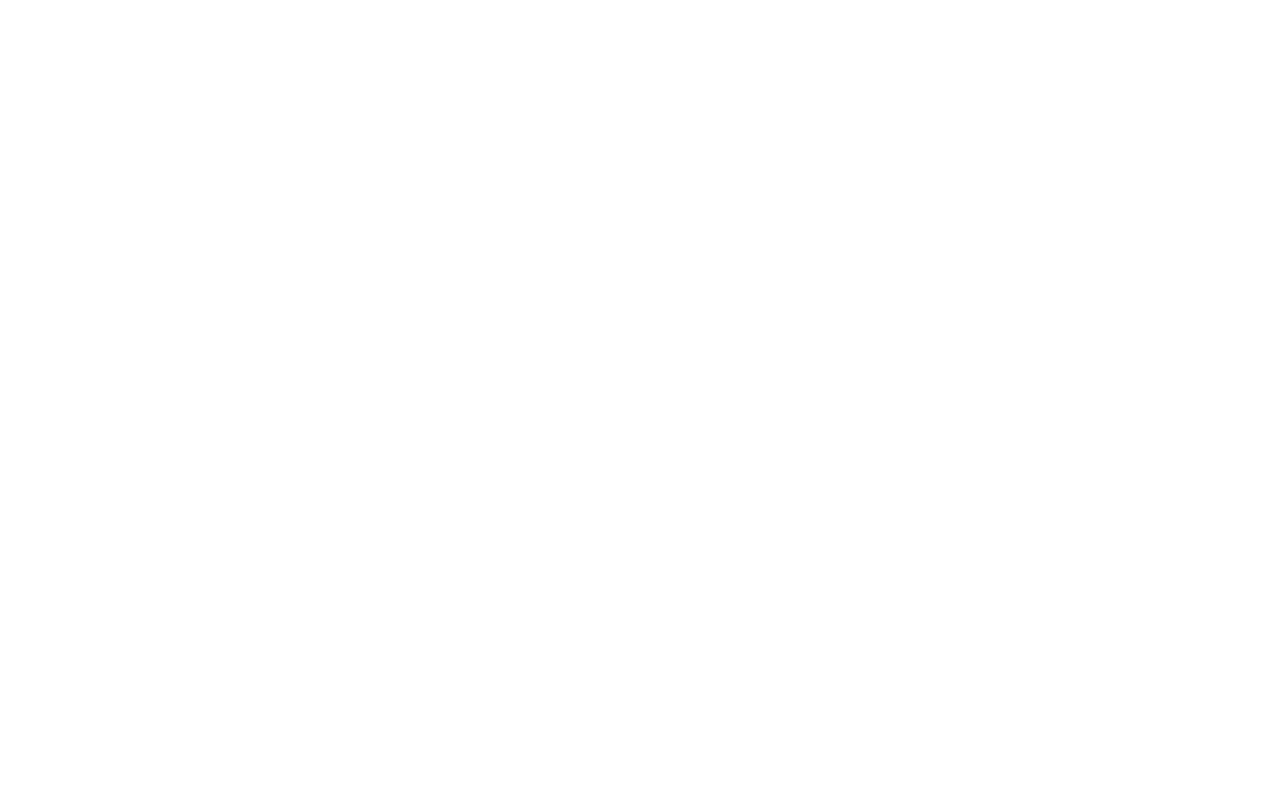
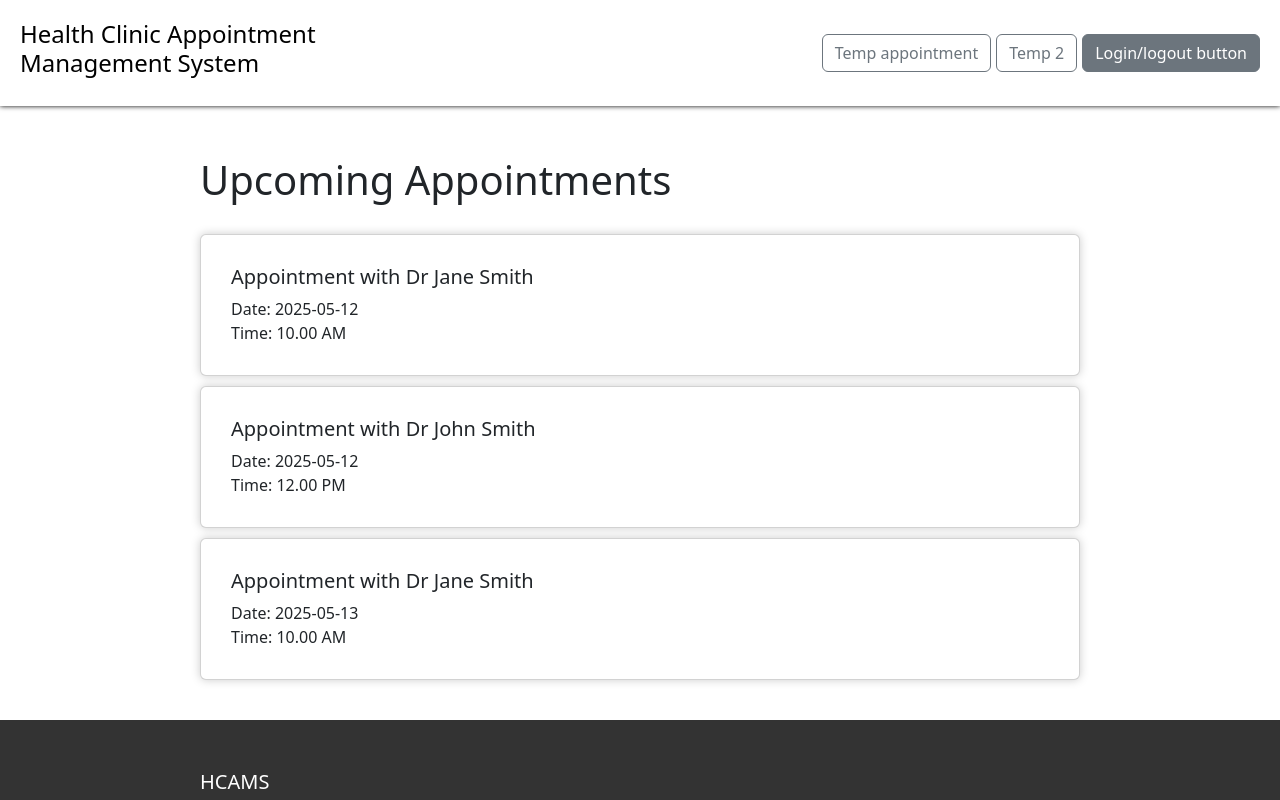
Before and after one commit to AJGamesArchive/health-clinic-appointment-system, a React (Vite) app in the folder web/: page /appointments in a window 1280 px wide. Before the commit this address had no page. Shown: the top 800 px of the page. Built offline with nearby package versions, Linux system fonts and the light colour scheme.

Commit message:
Web: Add basic appointment list view template and fix issues with universal Header and Footer.

```diff
--- a/web/src/App.css
+++ b/web/src/App.css
@@ -6,6 +6,7 @@
   position: sticky;
   top: 0;
   background-color: white;
+  z-index: 1;
 }
 
 .footer {
@@ -15,8 +16,15 @@
   padding: 50px 200px 30px 200px;
 }
 
+.layout-container {
+  display: flex;
+  flex-direction: column;
+  min-height: 100vh;
+}
+
 .layout {
   padding: 30px 200px;
+  flex: 1;
 }
 
 .two-content-container {
@@ -35,3 +43,29 @@
     vertical-align: middle;
   }
 }
+
+.card {
+  padding: 30px;
+  margin: 10px 0;
+  box-shadow: 0px 0px 10px #ccc;
+}
+
+.card:hover {
+  background-color: #444;
+  color: white;
+  transition: 0.2s ease-in-out;
+}
+
+h1 {
+  margin-bottom: 30px;
+}
+
+a {
+  color: black;
+  text-decoration: none;
+}
+
+a:hover {
+  color: #444;
+  transition: 0.2s ease-in-out;
+}
--- a/web/src/App.tsx
+++ b/web/src/App.tsx
@@ -3,6 +3,7 @@
 import { lazy, Suspense } from 'react';
 import { Route, Routes } from 'react-router-dom';
 import 'bootstrap/dist/css/bootstrap.min.css';
+import UpcomingAppointments from './pages/UpcomingAppointments';
 
 // Lazy load pages
 const Home = lazy(() => import('./pages/Home'));
@@ -15,6 +16,7 @@
     <Suspense fallback={(<h2>Loading...</h2>)}>
       <Routes>
         <Route path="/" element={<Home />} />
+        <Route path="/appointments/" element={<UpcomingAppointments />}/>
       </Routes>
     </Suspense>
   );
--- a/web/src/components/ui/Header.tsx
+++ b/web/src/components/ui/Header.tsx
@@ -1,13 +1,14 @@
 import { Button } from "react-bootstrap"
+
 const Header = () =>
     <div className="header">
         <div className="two-content-container">
             <div className="first" style={{ width: "30%" }}>
-                <h4 style={{ padding: "auto"}}>Health Clinic Appointment Management System</h4>
+                <h4 style={{ padding: "auto"}}><a href="/">Health Clinic Appointment Management System</a></h4>
             </div>
             <div className="second">
-                <Button variant="outline-secondary">Temp button 1</Button>
-                <Button variant="outline-secondary" style={{ margin: "5px" }}>Temp button 2</Button>
+                <Button variant="outline-secondary" href="/appointments">Temp appointment</Button>
+                <Button variant="outline-secondary" style={{ margin: "5px" }}>Temp 2</Button>
                 <Button variant="secondary">Login/logout button</Button>
             </div>
         </div>
--- a/web/src/components/ui/Layout.tsx
+++ b/web/src/components/ui/Layout.tsx
@@ -8,7 +8,7 @@
 
 const Layout: React.FC<LayoutProps> = ({ children }) => {
     return (
-        <div>
+        <div className="layout-container">
             <Header />
                 <div className="layout">
                     {children}
--- /dev/null
+++ b/web/src/pages/UpcomingAppointments.tsx
@@ -0,0 +1,54 @@
+import { Card } from "react-bootstrap";
+import Layout from "../components/ui/Layout";
+
+const UpcomingAppointments: React.FC = () => {
+    const tempAppointmentData = [
+        {
+            appointmentId: "0",
+            date: "2025-05-12",
+            time: "10.00 AM",
+            doctorId: "1",
+            doctorName: "Dr Jane Smith"
+        },
+        {
+            appointmentId: "1",
+            date: "2025-05-12",
+            time: "12.00 PM",
+            doctorId: "2",
+            doctorName: "Dr John Smith"
+        },
+        {
+            appointmentId: "2",
+            date: "2025-05-13",
+            time: "10.00 AM",
+            doctorId: "1",
+            doctorName: "Dr Jane Smith"
+        },
+    ];
+
+    const tempAppointmentCards = tempAppointmentData.map((appointment) => {
+        return (
+            <Card>
+                <h5>Appointment with {appointment.doctorName}</h5>
+                <p style={{margin: 0}}>Date: {appointment.date}</p>
+                <p style={{margin: 0}}>Time: {appointment.time}</p>
+            </Card>
+        );
+    });
+
+    // const tempAppointmentCards = null
+    // Uncomment this to see view with no appointments
+
+    return (
+        <Layout>
+            <h1>Upcoming Appointments</h1>
+            { tempAppointmentCards ?
+                tempAppointmentCards
+            :
+                <p>You don't have any upcoming appointments.</p> }
+
+        </Layout>
+    );
+};
+
+export default UpcomingAppointments;
```
